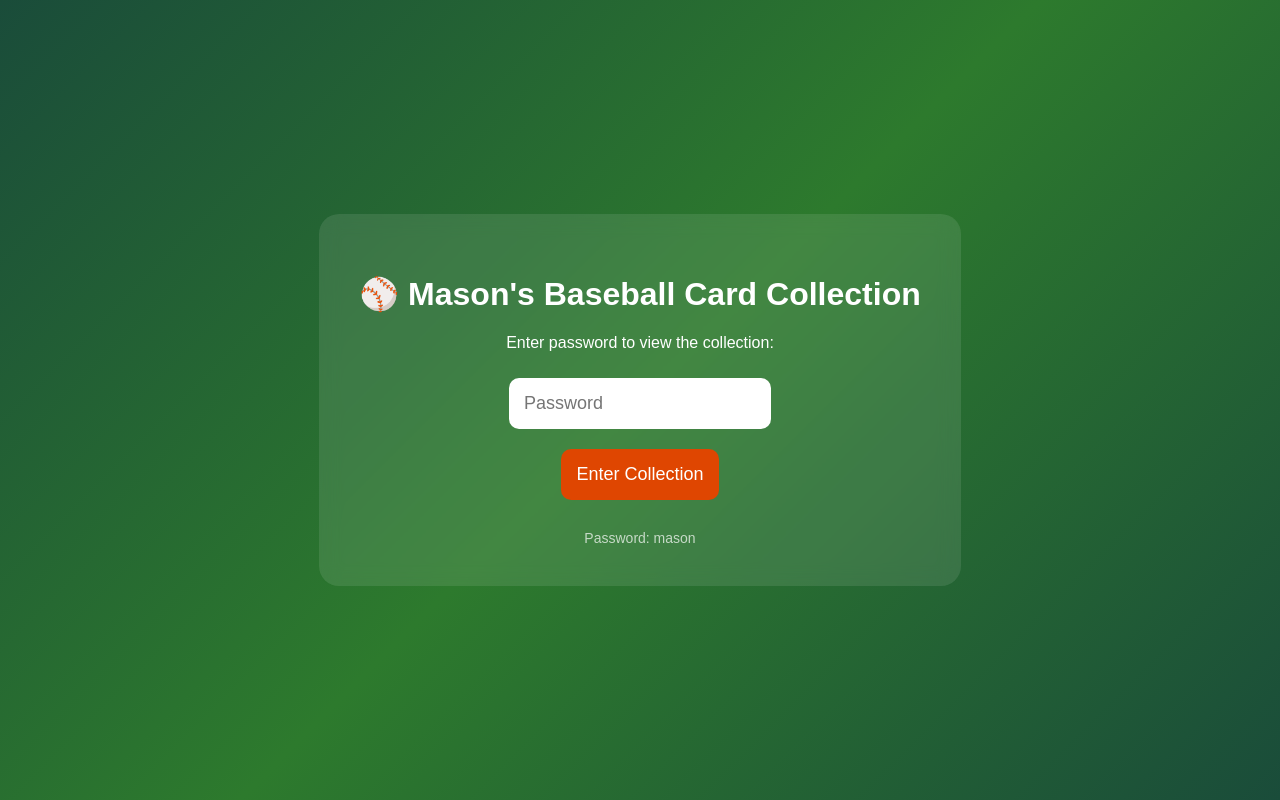
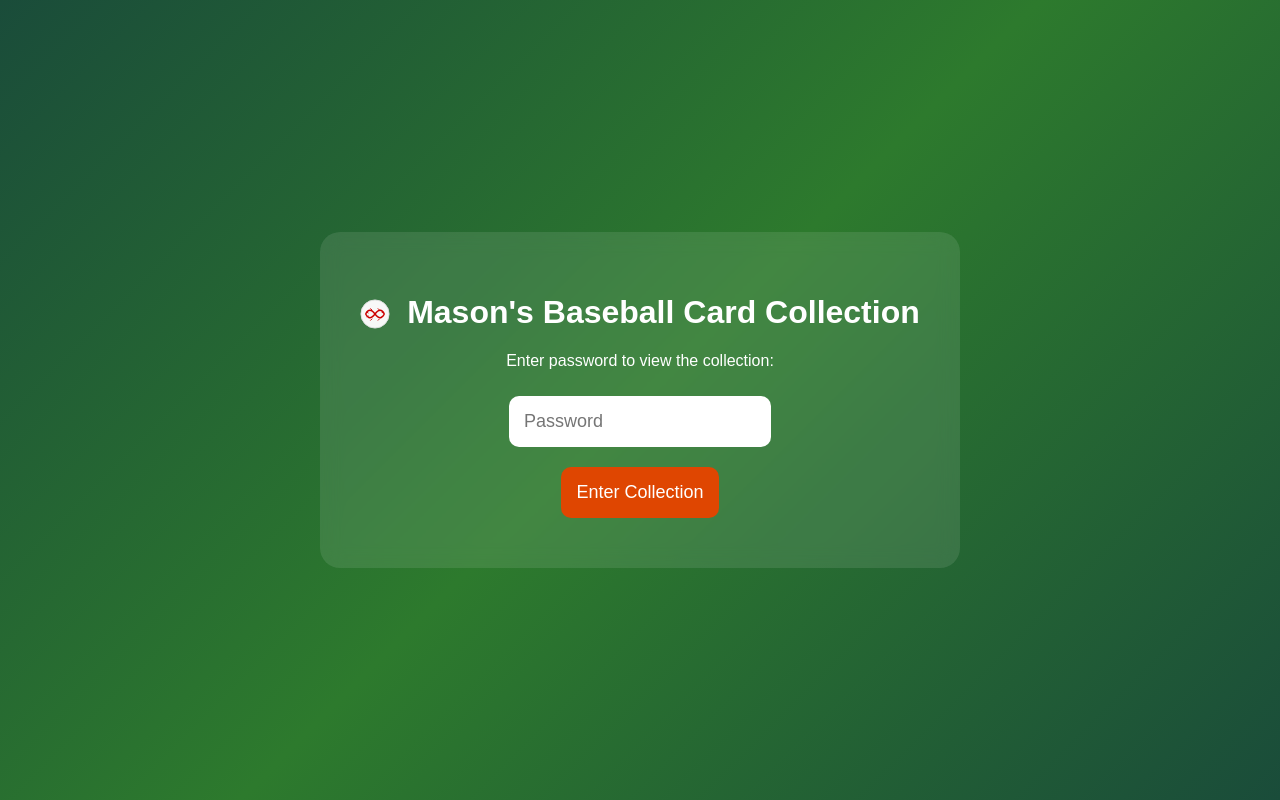
Before and after one commit to stevempoole/masons-baseball-cards, a website: page simple-login.html in a window 1280 px wide. Drawn offline with Linux system fonts and the light colour scheme.

Commit message:
⚾ FIXED: Proper baseball icon with realistic stitching pattern + consistent across all pages

```diff
--- a/simple-login.html
+++ b/simple-login.html
@@ -32,21 +32,30 @@
             color: white;
             cursor: pointer;
         }
-        .hint {
-            margin-top: 20px;
-            font-size: 14px;
-            opacity: 0.7;
-        }
+
     </style>
 </head>
 <body>
     <div class="login">
-        <h1>⚾ Mason's Baseball Card Collection</h1>
+        <h1><svg viewBox="0 0 32 32" width="30" height="30" style="display: inline-block; vertical-align: middle; margin-right: 8px;">
+                <circle cx="16" cy="16" r="15" fill="#f8f8f8" stroke="#e0e0e0" stroke-width="1"/>
+                <path d="M6 16 Q10 8 16 16 Q22 24 26 16" stroke="#cc0000" stroke-width="1.5" fill="none"/>
+                <path d="M26 16 Q22 8 16 16 Q10 24 6 16" stroke="#cc0000" stroke-width="1.5" fill="none"/>
+                <g stroke="#cc0000" stroke-width="1" fill="none">
+                    <path d="M7 14 L9 15"/>
+                    <path d="M9 18 L7 19"/>
+                    <path d="M11 10 L13 12"/>
+                    <path d="M13 21 L11 23"/>
+                    <path d="M19 10 L21 12"/>
+                    <path d="M21 21 L19 23"/>
+                    <path d="M23 14 L25 15"/>
+                    <path d="M25 18 L23 19"/>
+                </g>
+            </svg> Mason's Baseball Card Collection</h1>
         <p>Enter password to view the collection:</p>
         <input type="password" id="pwd" placeholder="Password">
         <br>
         <button onclick="login()">Enter Collection</button>
-        <div class="hint">Password: mason</div>
     </div>
 
     <script>
@@ -55,7 +64,7 @@
             if (pwd === 'mason') {
                 window.location.href = 'main.html';
             } else {
-                alert('Incorrect password. Try: mason');
+                alert('Incorrect password. Please try again.');
             }
         }
 
```
Also changed, not shown: index.html (+13 -3 lines), main.html (+13 -3 lines).
